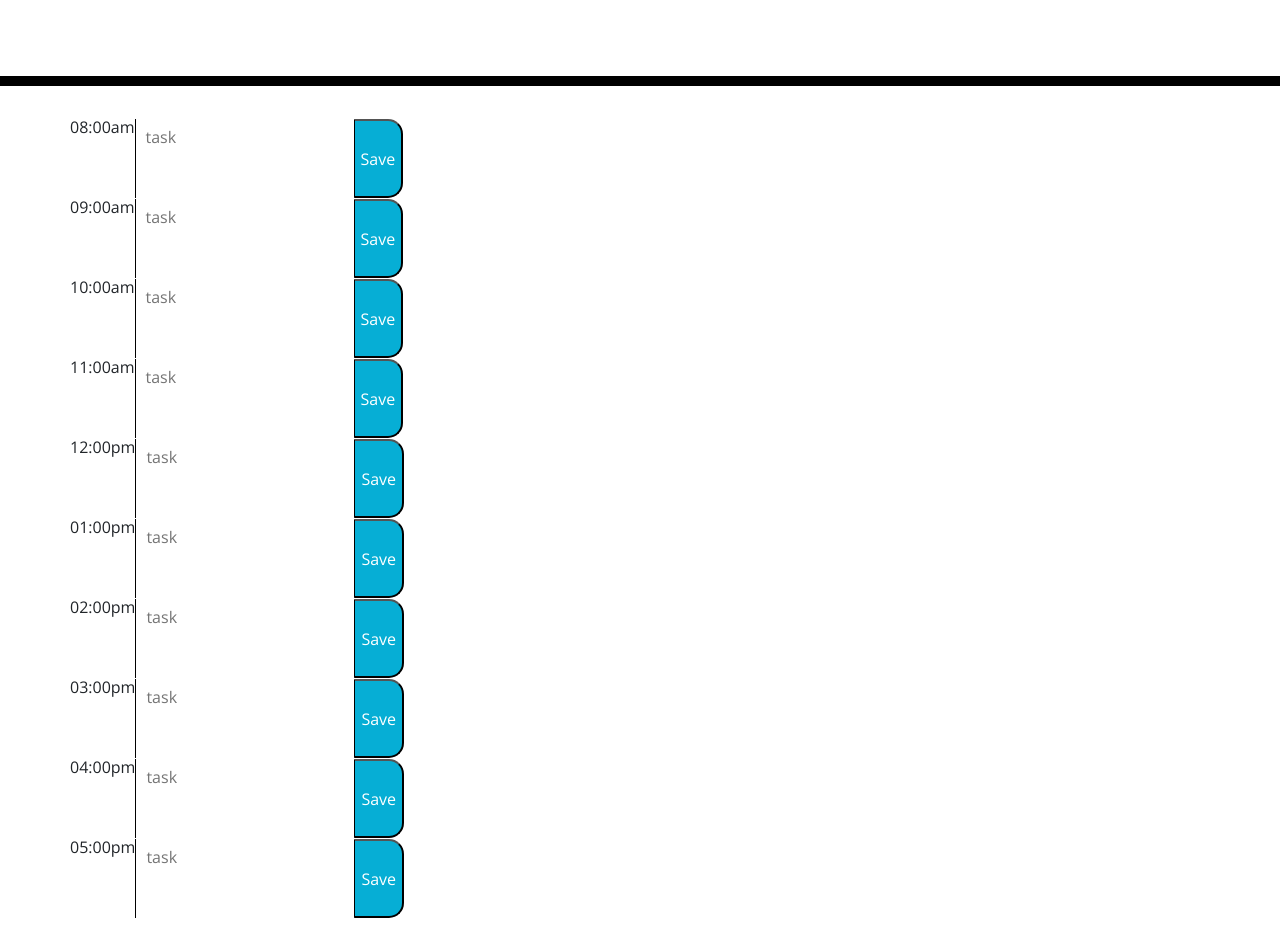
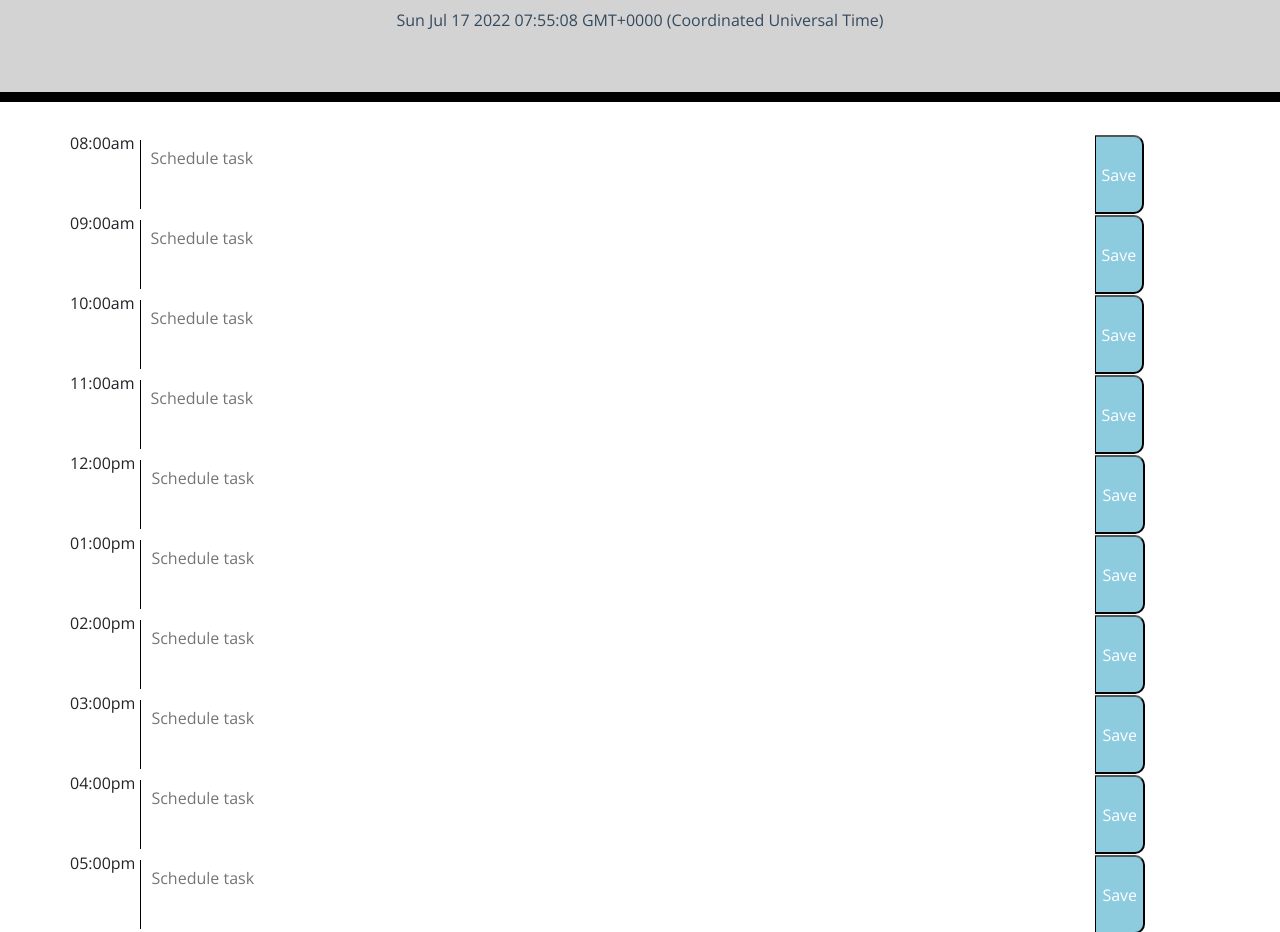
Before and after one commit to Mulloa90/schedule_me, a plain HTML site: page index.html in a window 1280 px wide. Shown: the part 182-1114 px from the top of the page. Drawn offline with nearby package versions, Linux system fonts and the light colour scheme.

Commit message:
updated css

```diff
--- a/assets/script.js
+++ b/assets/script.js
@@ -1,2 +1,11 @@
-var todayDate = moment().format(dddd, MMM, yyyy);
-$("#currentDay").html(todayDate);
+var dt = new Date();
+document.getElementById('date-time').innerHTML=dt;
+
+/*WHEN I view the timeblocks for that day
+THEN each timeblock is color coded to indicate whether it is in the past, present, or future
+WHEN I click into a timeblock
+THEN I can enter an event
+WHEN I click the save button for that timeblock
+THEN the text for that event is saved in local storage
+WHEN I refresh the page
+THEN the saved events persist*/
--- a/assets/style.css
+++ b/assets/style.css
@@ -6,21 +6,27 @@ body {
 
   textarea {
     background: transparent;
-    border: none;
+    border: 1px black;
     resize: none;
-    color: #000000;
+    color: red;
     border-left: 1px solid black;
     padding: 10px;
+    margin: 5px
   }
-
+  h1 {
+    font-family: 'didot';
+  }
   .jumbotron {
     text-align: center;
-    background-color: transparent;
-    color: black;
+    background-color: lightgrey;
+    color: #34495e;
     border-radius: 0;
     border-bottom: 10px solid black;
   }
-
+  .date-time {
+    font-family: 'didot';
+    font-size: 18px;
+  }
   .description {
     white-space: pre-wrap;
   }
@@ -34,6 +40,7 @@ body {
     white-space: pre-wrap;
     height: 80px;
     border-top: 1px solid white;
+    //ask about border
   }
 
   .hour {
@@ -59,9 +66,9 @@ body {
 
   .saveBtn {
     border-left: 1px solid black;
-    border-top-right-radius: 15px;
-    border-bottom-right-radius: 15px;
-    background-color: #06aed5;
+    border-top-right-radius: 10px;
+    border-bottom-right-radius: 10px;
+    background-color: #8dcbdf;
     color: white;
   }
 
--- a/index.html
+++ b/index.html
@@ -10,6 +10,7 @@
     <link href="https://fonts.googleapis.com/css?family=Open+Sans&display=swap" rel="stylesheet" />
     <link rel="stylesheet" href="./assets/style.css" />
     <title>Work Day Scheduler</title>
+
 </head>
 
 <body>
@@ -17,60 +18,59 @@
         <h1 class="display-3">Work Day Scheduler</h1>
         <p class="lead">A simple calendar app for scheduling your work day</p>
         <p id="currentDay" class="lead"></p>
+        <span id="date-time"></span>
     </header>
     <div class="container">
         <!--ask about bootstrap col-whatever-->
         <div class="row">
             <div class="hour1">08:00am</div>
-            <textarea name="8" id="8"  placeholder="task"></textarea>
+            <textarea cols="100" name="2" id="8"  placeholder="Schedule task"></textarea>
             <button class="savebtn" onclick="saveText(8)">Save</button>
        </div>
         <div class="row">
             <div class="hour2">09:00am</div>
-            <textarea name="9" id="9" placeholder="task"></textarea>
+            <textarea cols="100" name="9" id="9" placeholder="Schedule task"></textarea>
             <button class="savebtn" onclick="saveText(9)">Save</button>
        </div>
         <div class="row">
             <div class="hour3">10:00am</div>
-            <textarea name="10" id="10" placeholder="task"></textarea>
+            <textarea cols="100" name="10" id="10" placeholder="Schedule task"></textarea>
             <button class="savebtn" onclick="saveText(10)">Save</button>
        </div>
         <div class="row">
             <div class="hour4">11:00am</div>
-            <textarea name="11" id="11" placeholder="task"></textarea>
+            <textarea cols="100" name="11" id="11" placeholder="Schedule task"></textarea>
             <button class="savebtn" onclick="saveText(11)">Save</button>
        </div>
         <div class="row">
             <div class="hour5">12:00pm</div>
-            <textarea name="12" id="12" placeholder="task"></textarea>
+            <textarea cols="100" name="12" id="12" placeholder="Schedule task"></textarea>
             <button class="savebtn" onclick="saveText(12)">Save</button>
        </div>
         <div class="row">
             <div class="hour6">01:00pm</div>
-            <textarea name="1" id="1" placeholder="task"></textarea>
+            <textarea cols="100" name="1" id="1" placeholder="Schedule task"></textarea>
             <button class="savebtn" onclick="saveText(1)">Save</button>
        </div>
         <div class="row">
             <div class="hour5">02:00pm</div>
-            <textarea name="2" id="2" placeholder="task"></textarea>
+            <textarea cols="100" name="2" id="2" placeholder="Schedule task"></textarea>
             <button class="savebtn" onclick="saveText(2)">Save</button>
        </div>
         <div class="row">
             <div class="hour5">03:00pm</div>
-            <textarea name="3" id="3" placeholder="task"></textarea>
+            <textarea cols="100" name="3" id="3" placeholder="Schedule task"></textarea>
             <button class="savebtn" onclick="saveText(3)">Save</button>
        </div>
         <div class="row">
             <div class="hour5">04:00pm</div>
-            <textarea name="4" id="4" placeholder="task"></textarea>
+            <textarea cols="100" name="4" id="4" placeholder="Schedule task"></textarea>
             <button class="savebtn" onclick="saveText(4)">Save</button>
        </div>
         <div class="row">
             <div class="hour5">05:00pm</div>
-            <textarea name="5" id="5" placeholder="task"></textarea>
+            <textarea cols="100" name="5" id="5" placeholder="Schedule task"></textarea>
             <button class="savebtn" onclick="saveText(5)">Save</button>
-       </div>
-
     </div>
     <script src="https://cdnjs.cloudflare.com/ajax/libs/jquery/3.2.1/jquery.min.js"></script>
     <script src="https://cdnjs.cloudflare.com/ajax/libs/moment.js/2.24.0/moment.min.js"></script>
```
